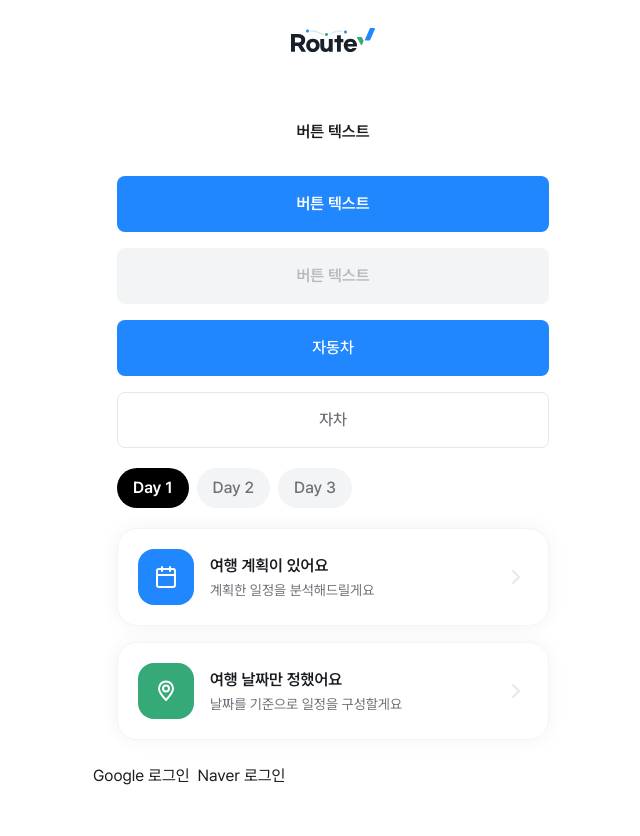
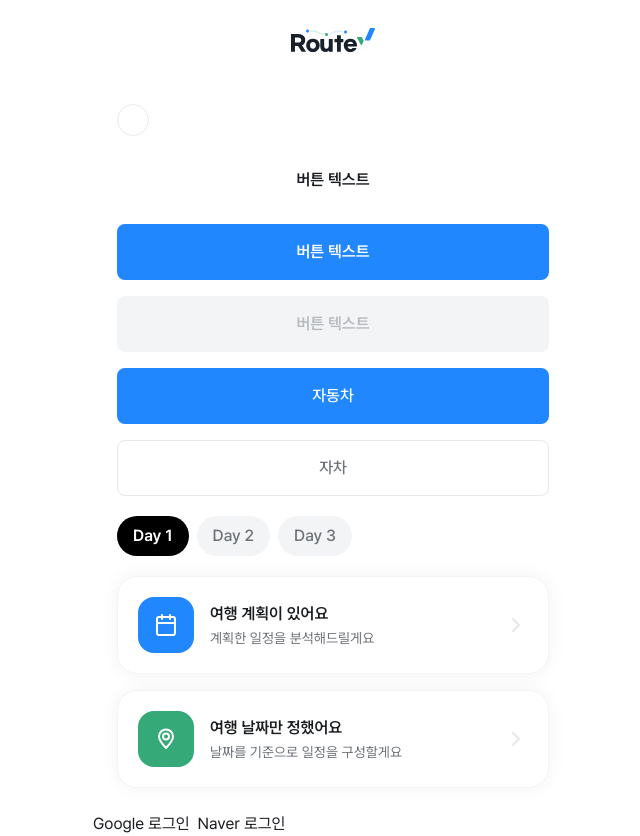
Before and after one commit to goodaseul/route-check, a Next.js app in the folder front/: page /common in a window 1280 px wide. Shown: the whole page, without its empty margins (307-947 px from the left). Before the commit the page ends 800 px from the top, so only its background shows below. Built offline with nearby package versions, Linux system fonts and the light colour scheme; no server answers.

Commit message:
style: 공통 Checkbox 컴포넌트

```diff
--- a/front/src/app/common/page.tsx
+++ b/front/src/app/common/page.tsx
@@ -1,6 +1,7 @@
 "use client";
 
 import Button from "@/components/common/buttons/Button";
+import Checkbox from "@/components/common/checkbox/Checkbox";
 import RadioCard from "@/components/common/radio-card/RadioCard";
 import SelectionCard from "@/components/common/selection-card/SelectionCard";
 import SelectionCardDesc from "@/components/common/selection-card/SelectionCardDesc";
@@ -10,6 +11,10 @@ import NaverLogin from "@/components/features/login/NaverLogin";
 import { useState } from "react";
 
 export default function Common() {
+  // checkbox start
+  const [checked, setChecked] = useState(false);
+  // checkbox end
+
   // Button start
   const [clicked, setClicked] = useState(false);
 
@@ -38,6 +43,13 @@ export default function Common() {
   return (
     <div className="">
       <div className="flex flex-col gap-4 p-6">
+        {/* Checkbox start */}
+        <Checkbox
+          checked={checked}
+          onChange={(e) => setChecked(e.target.checked)}
+        />
+        {/* Checkbox end */}
+
         {/* Button start */}
         <Button onClick={handleClick}>버튼 텍스트</Button>
         <Button buttonBg="blue" onClick={handleClick}>
--- /dev/null
+++ b/front/src/components/common/checkbox/Checkbox.tsx
@@ -0,0 +1,62 @@
+import React, { useId } from "react";
+
+type CheckboxProps = Omit<
+  React.InputHTMLAttributes<HTMLInputElement>,
+  "type" | "disabled"
+>;
+
+export default function Checkbox({
+  id,
+  checked,
+  onChange,
+  ...props
+}: CheckboxProps) {
+  const generatedId = useId();
+  const checkboxId = id || generatedId;
+
+  return (
+    <label
+      htmlFor={checkboxId}
+      className={`
+        w-8 h-8
+      `}
+    >
+      <div className="relative  flex items-center justify-center">
+        <input
+          id={checkboxId}
+          type="checkbox"
+          checked={checked}
+          onChange={onChange}
+          className={`
+            peer appearance-none w-8 h-8 rounded-full
+            border border-semantic-400 bg-semantic-100
+            checked:bg-blue-500 checked:border-blue-500
+            cursor-pointer
+          `}
+          {...props}
+        />
+        <svg
+          className="
+            pointer-events-none absolute inset-0
+            opacity-0 transition-opacity
+            peer-checked:opacity-100
+        "
+          width="32"
+          height="32"
+          viewBox="0 0 32 32"
+          fill="none"
+          aria-hidden="true"
+          xmlns="http://www.w3.org/2000/svg"
+        >
+          <path
+            d="M10.667 16.4034L14.0103 19.6673L21.3337 12.334"
+            stroke="white"
+            strokeWidth="2"
+            strokeLinecap="round"
+            strokeLinejoin="round"
+          />
+        </svg>
+      </div>
+    </label>
+  );
+}
--- a/front/src/components/common/radio-card/RadioCard.tsx
+++ b/front/src/components/common/radio-card/RadioCard.tsx
@@ -1,32 +1,40 @@
-type RadioCardProps = {
-  name: string;
-  value: string;
+import { useId } from "react";
+
+type RadioCardProps = Omit<
+  React.InputHTMLAttributes<HTMLInputElement>,
+  "type" | "onChange"
+> & {
   children: React.ReactNode;
-  disabled?: boolean;
-  checked?: boolean;
   onChange?: (value: string) => void;
 };
-
 export default function RadioCard({
+  id,
   name,
   value,
   children,
   checked,
   disabled,
   onChange,
+  ...props
 }: RadioCardProps) {
+  const generatedId = useId();
+  const radioId = id || generatedId;
+
   return (
     <label
+      htmlFor={radioId}
       className={`relative  select-none block ${disabled ? "pointer-events-none" : "cursor-pointer"}`}
     >
       <input
+        id={radioId}
         type="radio"
         name={name}
         value={value}
         className="peer sr-only"
         disabled={disabled}
         checked={checked}
-        onChange={() => onChange?.(value)}
+        onChange={() => onChange?.(value as string)}
+        {...props}
       />
       <div
         className="
```
Also changed, not shown: front/public/images/icons/check.svg (added).
